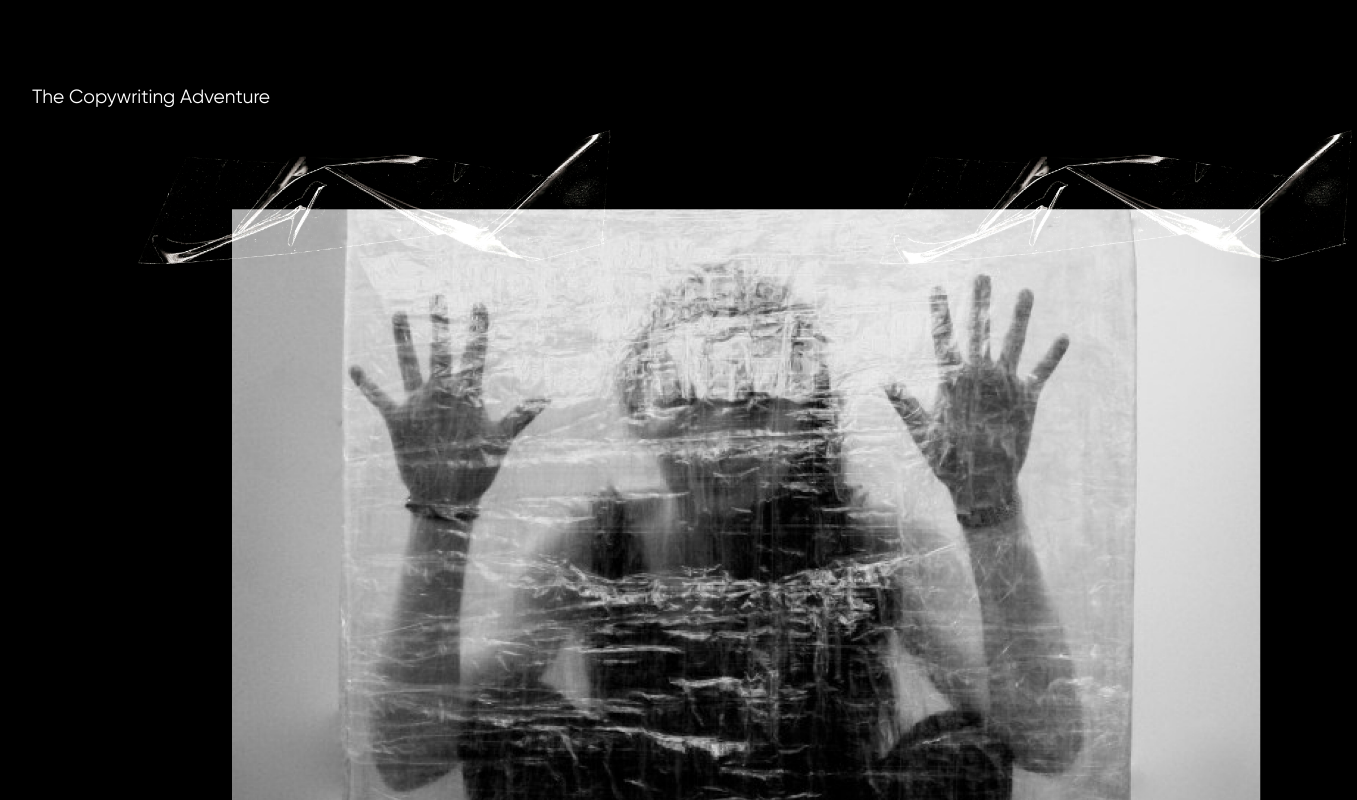
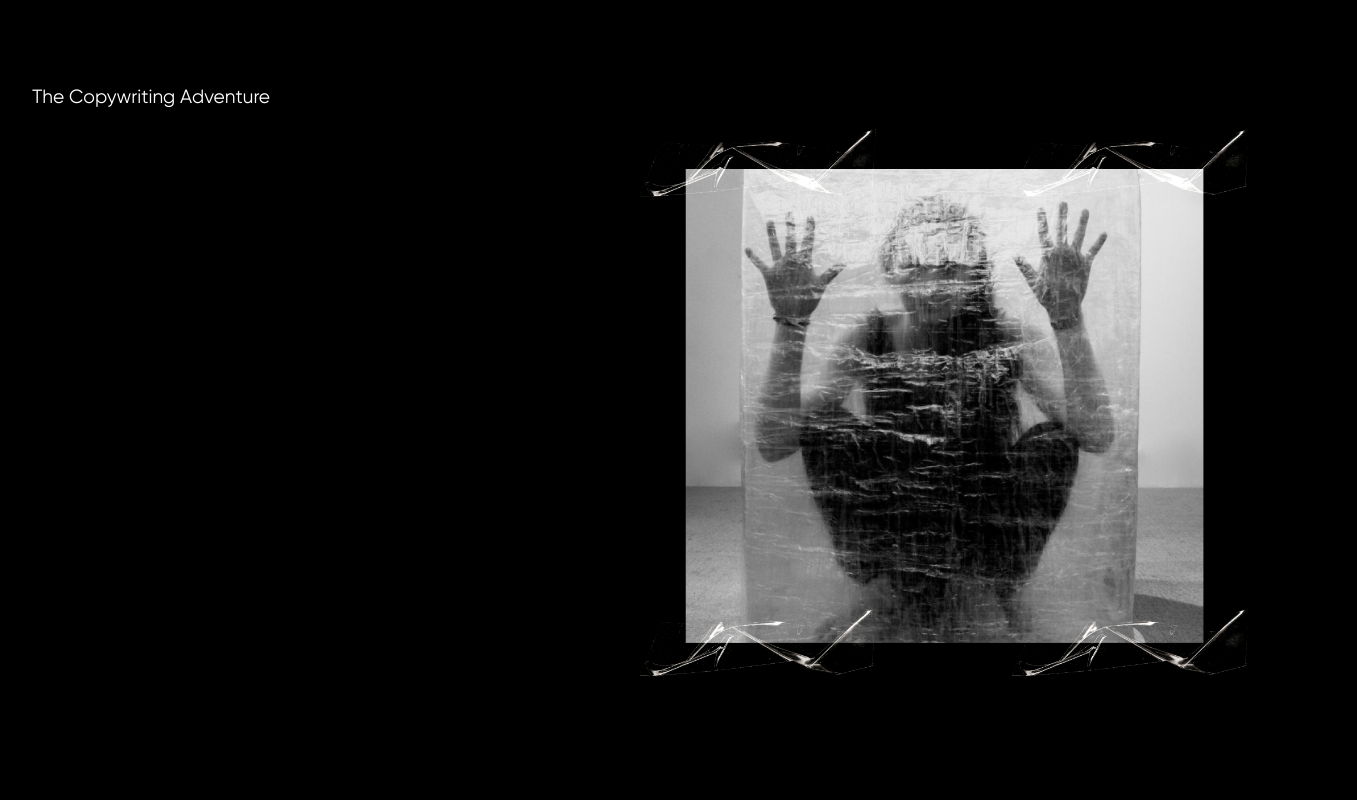
Before and after one commit to OlaoreFouad/garnicopies-frontend, a Next.js app in the folder garnicopes/: page / in a window 1280 px wide. Shown: the part 2260-3060 px from the top of the page, 1357 px wide, since content can reach past the window. Built offline with nearby package versions, Linux system fonts and the light colour scheme.

Commit message:
feat: working on the adventure section

```diff
--- a/garnicopes/app/landing_page/Adventure.tsx
+++ b/garnicopes/app/landing_page/Adventure.tsx
@@ -21,15 +21,17 @@ export function Adventure() {
             linger had turned into a maze of missed opportunities.
           </p>
         </div>
+        <div className="adv__image">
           <Image
             src="/adv1.png"
             alt="Vercel Logo"
-          className="adv__image"
+            // className="adv__image"
             width={150}
             height={34}
             priority
           />
-        ;
+        </div>
+
       </div>
     </div>
   );
--- a/garnicopes/app/landing_page/_landing.scss
+++ b/garnicopes/app/landing_page/_landing.scss
@@ -311,17 +311,36 @@
   }
 }
 
-
-.adventure{
+.adventure {
   text-align: start;
 
-  .adv{
+  .adv {
     display: flex;
+    justify-content: space-between;
 
-    img{
+    &__info {
+      width: 40%;
+    }
+    &__image {
+      width: 50%;
+    }
+    h2 {
+      font-style: gilroyBold;
+      font-weight: 700;
+      font-size: 3em;
+    }
+    h4{
+      font-family: gilroySemiBold;
+      font-size: 1.2em;
+    }
+    img {
       width: 100%;
       height: 100%;
       object-fit: cover;
     }
+    p{
+      font-family: gilroyRegular;
+
+    }
   }
 }
--- a/garnicopes/app/styles/styles.css
+++ b/garnicopes/app/styles/styles.css
@@ -458,11 +458,30 @@
 }
 .adventure .adv {
   display: flex;
+  justify-content: space-between;
+}
+.adventure .adv__info {
+  width: 40%;
+}
+.adventure .adv__image {
+  width: 50%;
+}
+.adventure .adv h2 {
+  font-style: gilroyBold;
+  font-weight: 700;
+  font-size: 3em;
+}
+.adventure .adv h4 {
+  font-family: gilroySemiBold;
+  font-size: 1.2em;
 }
 .adventure .adv img {
   width: 100%;
   height: 100%;
   object-fit: cover;
+}
+.adventure .adv p {
+  font-family: gilroyRegular;
 }
 
 .container {
```
Also changed, not shown: 1 other file (tests, documents, lock files or other folders). Lines whose indentation alone changed are shown as unchanged.
